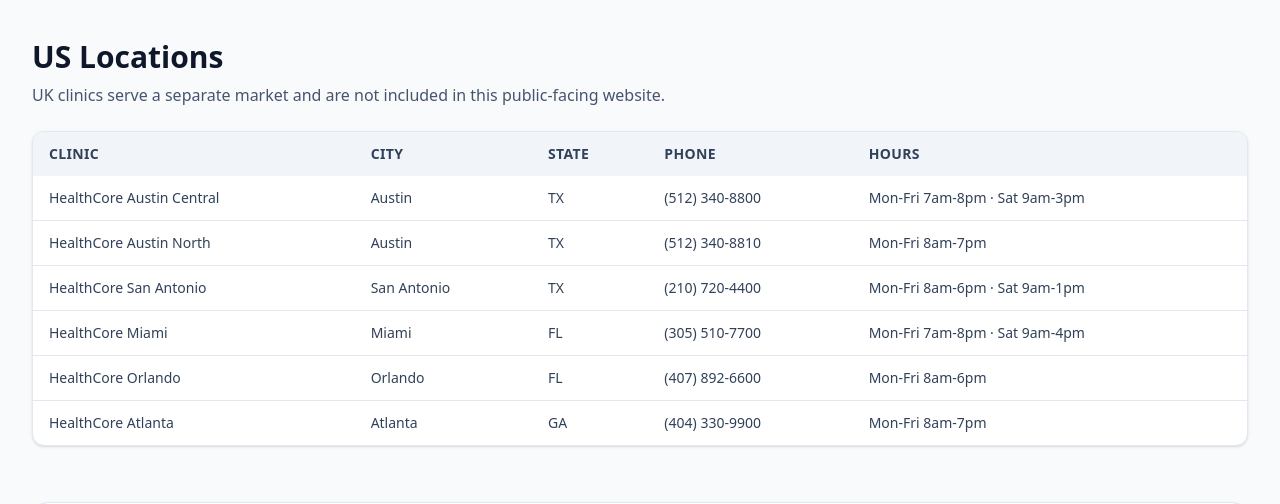
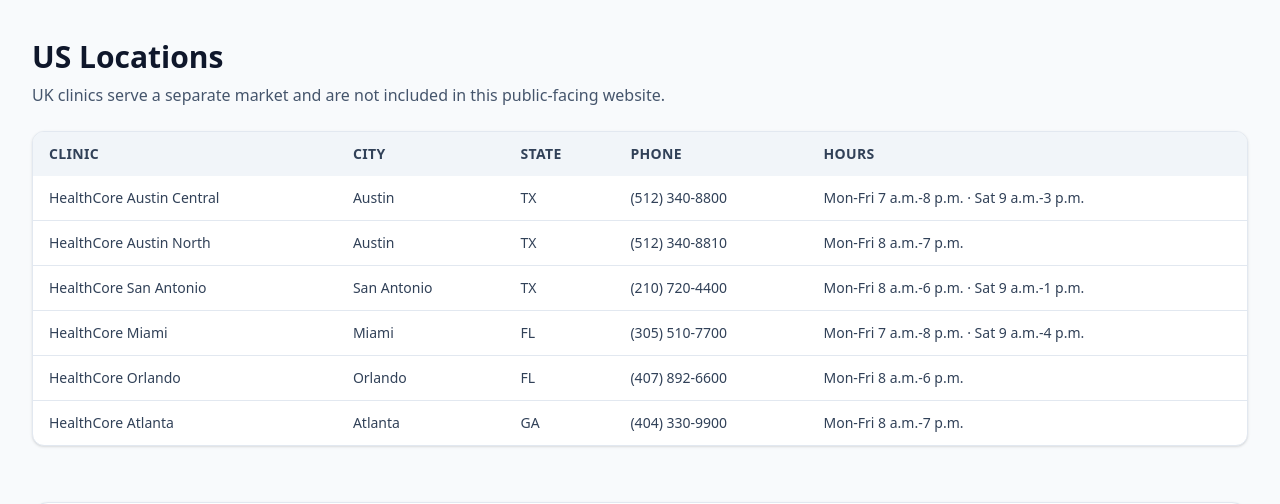
Before and after one commit to 4GeeksAcademy/chitrasharath_healthcore_ft_ai_1, a plain HTML site: page apps/healthcore_web_portal/index.html in a window 1280 px wide. Shown: the part 1660-2164 px from the top of the page. Drawn offline with nearby package versions, Linux system fonts and the light colour scheme.

Commit message:
Update clinic hours in Spanish version

```diff
--- a/apps/healthcore_web_portal/index.html
+++ b/apps/healthcore_web_portal/index.html
@@ -211,42 +211,42 @@
                 <td class="px-4 py-3">Austin</td>
                 <td class="px-4 py-3">TX</td>
                 <td class="px-4 py-3">(512) 340-8800</td>
-                <td class="px-4 py-3">Mon-Fri 7am-8pm · Sat 9am-3pm</td>
+                <td class="px-4 py-3" data-i18n="locHours1">Mon-Fri 7 a.m.-8 p.m. · Sat 9 a.m.-3 p.m.</td>
               </tr>
               <tr>
                 <td class="px-4 py-3">HealthCore Austin North</td>
                 <td class="px-4 py-3">Austin</td>
                 <td class="px-4 py-3">TX</td>
                 <td class="px-4 py-3">(512) 340-8810</td>
-                <td class="px-4 py-3">Mon-Fri 8am-7pm</td>
+                <td class="px-4 py-3" data-i18n="locHours2">Mon-Fri 8 a.m.-7 p.m.</td>
               </tr>
               <tr>
                 <td class="px-4 py-3">HealthCore San Antonio</td>
                 <td class="px-4 py-3">San Antonio</td>
                 <td class="px-4 py-3">TX</td>
                 <td class="px-4 py-3">(210) 720-4400</td>
-                <td class="px-4 py-3">Mon-Fri 8am-6pm · Sat 9am-1pm</td>
+                <td class="px-4 py-3" data-i18n="locHours3">Mon-Fri 8 a.m.-6 p.m. · Sat 9 a.m.-1 p.m.</td>
               </tr>
               <tr>
                 <td class="px-4 py-3">HealthCore Miami</td>
                 <td class="px-4 py-3">Miami</td>
                 <td class="px-4 py-3">FL</td>
                 <td class="px-4 py-3">(305) 510-7700</td>
-                <td class="px-4 py-3">Mon-Fri 7am-8pm · Sat 9am-4pm</td>
+                <td class="px-4 py-3" data-i18n="locHours4">Mon-Fri 7 a.m.-8 p.m. · Sat 9 a.m.-4 p.m.</td>
               </tr>
               <tr>
                 <td class="px-4 py-3">HealthCore Orlando</td>
                 <td class="px-4 py-3">Orlando</td>
                 <td class="px-4 py-3">FL</td>
                 <td class="px-4 py-3">(407) 892-6600</td>
-                <td class="px-4 py-3">Mon-Fri 8am-6pm</td>
+                <td class="px-4 py-3" data-i18n="locHours5">Mon-Fri 8 a.m.-6 p.m.</td>
               </tr>
               <tr>
                 <td class="px-4 py-3">HealthCore Atlanta</td>
                 <td class="px-4 py-3">Atlanta</td>
                 <td class="px-4 py-3">GA</td>
                 <td class="px-4 py-3">(404) 330-9900</td>
-                <td class="px-4 py-3">Mon-Fri 8am-7pm</td>
+                <td class="px-4 py-3" data-i18n="locHours6">Mon-Fri 8 a.m.-7 p.m.</td>
               </tr>
             </tbody>
           </table>
@@ -257,37 +257,37 @@
             <h3 class="font-bold text-sky-800">HealthCore Austin Central</h3>
             <p class="text-sm text-slate-700">Austin, TX</p>
             <p class="text-sm text-slate-700">(512) 340-8800</p>
-            <p class="text-sm text-slate-600">Mon-Fri 7am-8pm · Sat 9am-3pm</p>
+            <p class="text-sm text-slate-600" data-i18n="locHours1">Mon-Fri 7 a.m.-8 p.m. · Sat 9 a.m.-3 p.m.</p>
           </article>
           <article class="rounded-xl border border-slate-200 bg-white p-4 shadow-sm">
             <h3 class="font-bold text-sky-800">HealthCore Austin North</h3>
             <p class="text-sm text-slate-700">Austin, TX</p>
             <p class="text-sm text-slate-700">(512) 340-8810</p>
-            <p class="text-sm text-slate-600">Mon-Fri 8am-7pm</p>
+            <p class="text-sm text-slate-600" data-i18n="locHours2">Mon-Fri 8 a.m.-7 p.m.</p>
           </article>
           <article class="rounded-xl border border-slate-200 bg-white p-4 shadow-sm">
             <h3 class="font-bold text-sky-800">HealthCore San Antonio</h3>
             <p class="text-sm text-slate-700">San Antonio, TX</p>
             <p class="text-sm text-slate-700">(210) 720-4400</p>
-            <p class="text-sm text-slate-600">Mon-Fri 8am-6pm · Sat 9am-1pm</p>
+            <p class="text-sm text-slate-600" data-i18n="locHours3">Mon-Fri 8 a.m.-6 p.m. · Sat 9 a.m.-1 p.m.</p>
           </article>
           <article class="rounded-xl border border-slate-200 bg-white p-4 shadow-sm">
             <h3 class="font-bold text-sky-800">HealthCore Miami</h3>
             <p class="text-sm text-slate-700">Miami, FL</p>
             <p class="text-sm text-slate-700">(305) 510-7700</p>
-            <p class="text-sm text-slate-600">Mon-Fri 7am-8pm · Sat 9am-4pm</p>
+            <p class="text-sm text-slate-600" data-i18n="locHours4">Mon-Fri 7 a.m.-8 p.m. · Sat 9 a.m.-4 p.m.</p>
           </article>
           <article class="rounded-xl border border-slate-200 bg-white p-4 shadow-sm">
             <h3 class="font-bold text-sky-800">HealthCore Orlando</h3>
             <p class="text-sm text-slate-700">Orlando, FL</p>
             <p class="text-sm text-slate-700">(407) 892-6600</p>
-            <p class="text-sm text-slate-600">Mon-Fri 8am-6pm</p>
+            <p class="text-sm text-slate-600" data-i18n="locHours5">Mon-Fri 8 a.m.-6 p.m.</p>
           </article>
           <article class="rounded-xl border border-slate-200 bg-white p-4 shadow-sm">
             <h3 class="font-bold text-sky-800">HealthCore Atlanta</h3>
             <p class="text-sm text-slate-700">Atlanta, GA</p>
             <p class="text-sm text-slate-700">(404) 330-9900</p>
-            <p class="text-sm text-slate-600">Mon-Fri 8am-7pm</p>
+            <p class="text-sm text-slate-600" data-i18n="locHours6">Mon-Fri 8 a.m.-7 p.m.</p>
           </article>
         </div>
       </section>
@@ -556,6 +556,12 @@
           thState: "State",
           thPhone: "Phone",
           thHours: "Hours",
+          locHours1: "Mon-Fri 7 a.m.-8 p.m. · Sat 9 a.m.-3 p.m.",
+          locHours2: "Mon-Fri 8 a.m.-7 p.m.",
+          locHours3: "Mon-Fri 8 a.m.-6 p.m. · Sat 9 a.m.-1 p.m.",
+          locHours4: "Mon-Fri 7 a.m.-8 p.m. · Sat 9 a.m.-4 p.m.",
+          locHours5: "Mon-Fri 8 a.m.-6 p.m.",
+          locHours6: "Mon-Fri 8 a.m.-7 p.m.",
           evidenceTitle: "Quick facts that define HealthCore",
           evidenceIntro: "Answer first: HealthCore is built for access, scale, and multilingual support in outpatient care.",
           stat1Title: "Outpatient clinics",
@@ -625,6 +631,12 @@
           thState: "Estado",
           thPhone: "Telefono",
           thHours: "Horario",
+          locHours1: "Lun-Vie 7:00 a.m.-8:00 p.m. · Sab 9:00 a.m.-3:00 p.m.",
+          locHours2: "Lun-Vie 8:00 a.m.-7:00 p.m.",
+          locHours3: "Lun-Vie 8:00 a.m.-6:00 p.m. · Sab 9:00 a.m.-1:00 p.m.",
+          locHours4: "Lun-Vie 7:00 a.m.-8:00 p.m. · Sab 9:00 a.m.-4:00 p.m.",
+          locHours5: "Lun-Vie 8:00 a.m.-6:00 p.m.",
+          locHours6: "Lun-Vie 8:00 a.m.-7:00 p.m.",
           evidenceTitle: "Datos clave que definen a HealthCore",
           evidenceIntro: "Respuesta directa: HealthCore esta construido para acceso rapido, escala y soporte multilingue en atencion ambulatoria.",
           stat1Title: "Clinicas ambulatorias",
```
